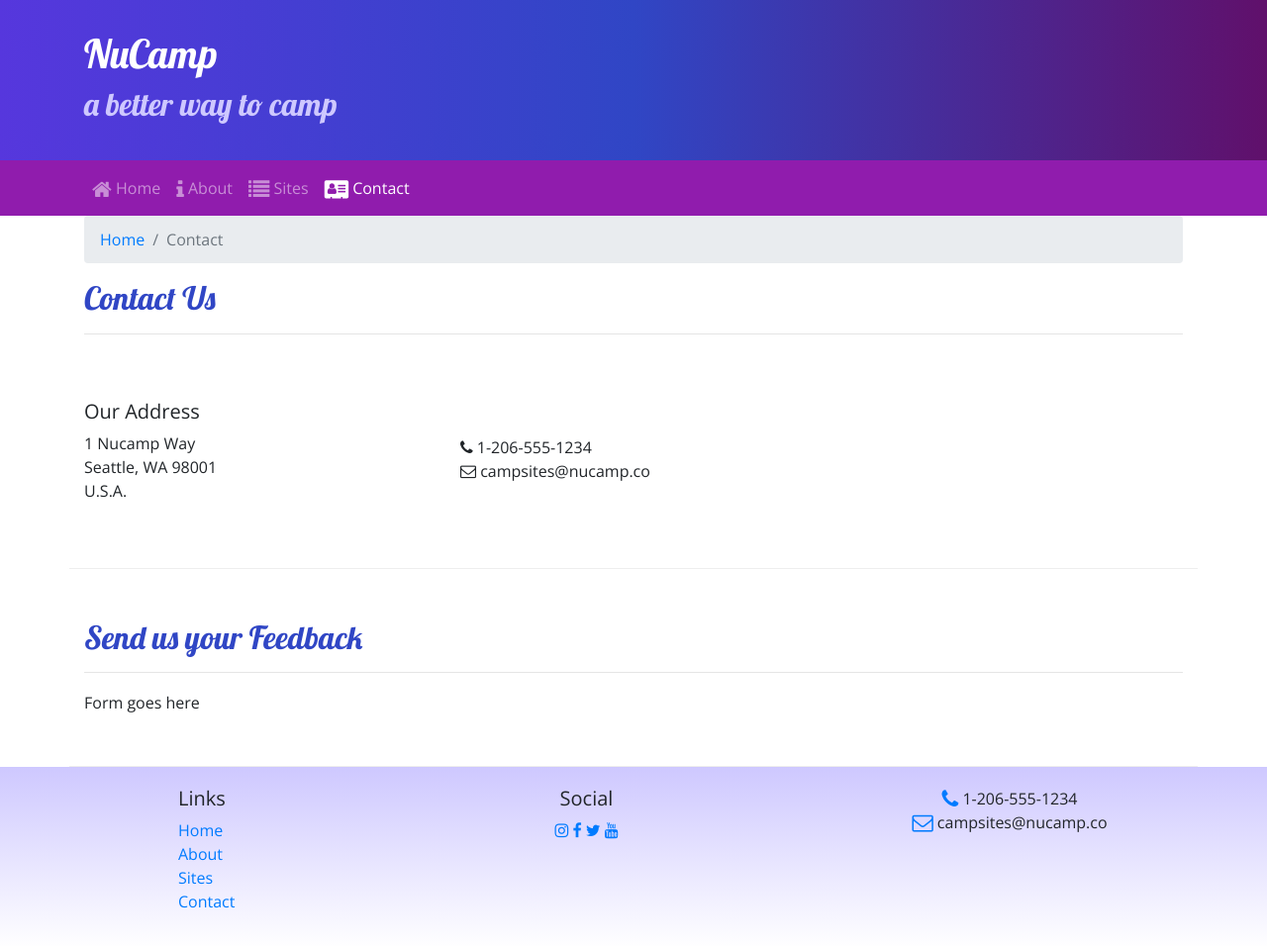
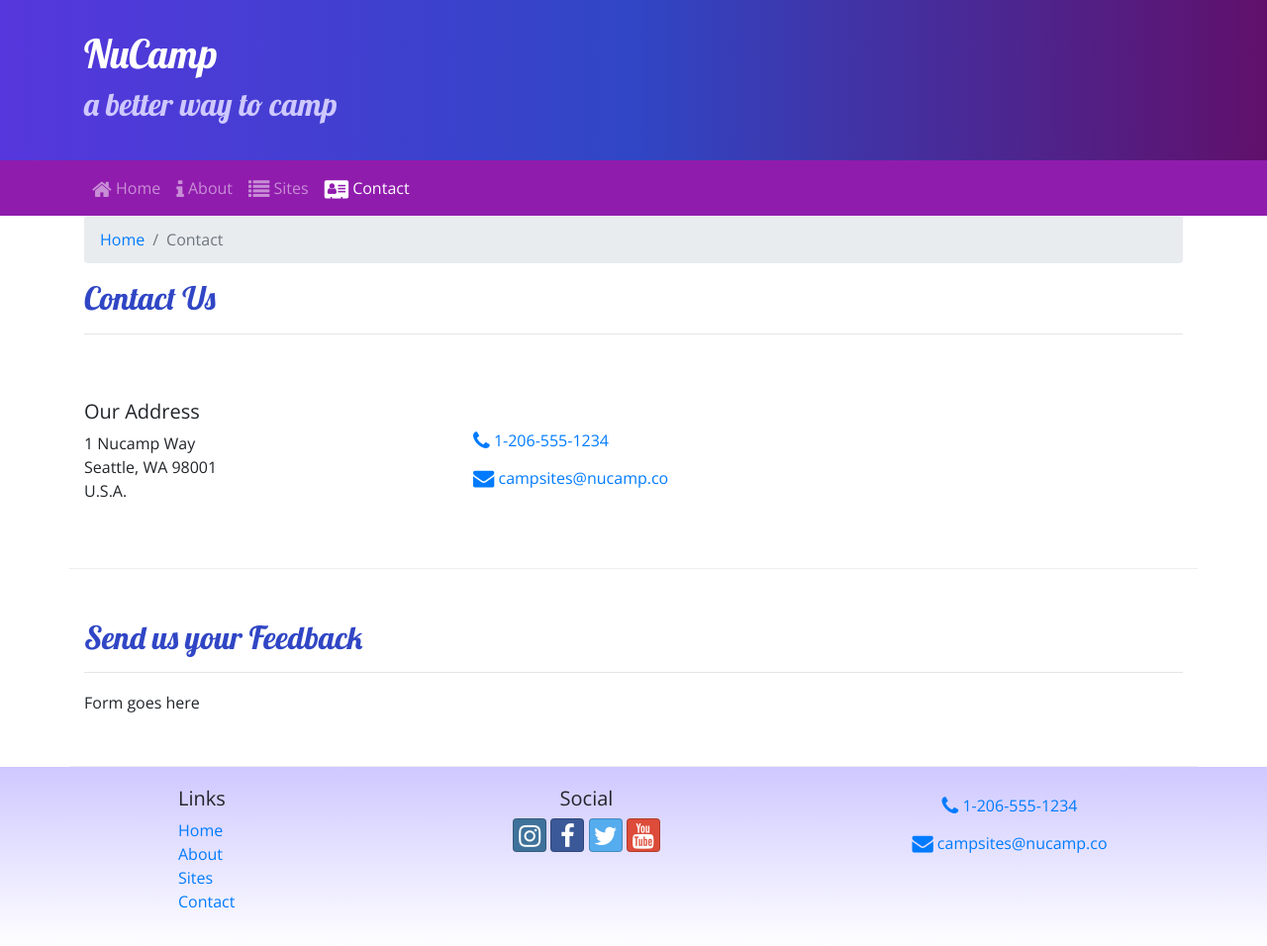
Before and after one commit to dimon7510/nucampsite, a website: page contactus.html in a window 1280 px wide. Shown: the whole page at 99% size. Drawn offline with nearby package versions, Linux system fonts and the light colour scheme.

Commit message:
Social Links

```diff
--- a/aboutus.html
+++ b/aboutus.html
@@ -11,8 +11,9 @@
 
       <!-- Additional CSS must be placed after Bootstrap CSS -->
       <link rel="stylesheet" href="https://fonts.googleapis.com/css?family=Lobster|Open+Sans" />
+      <link rel="stylesheet" href="node_modules/font-awesome/css/font-awesome.min.css" />
+      <link rel="stylesheet" href="node_modules/bootstrap-social/bootstrap-social.css" />
       <link rel="stylesheet" href="css/styles.css" />
-      <link rel="stylesheet" href="node_modules/font-awesome/css/font-awesome.min.css" />
 
       <title>NuCamp: A Better Way To Camp</title>
 </head>
@@ -40,7 +41,7 @@
                     <li class="nav-item"><a class="nav-link" href="index.html"> <i class="fa fa-home fa-lg"></i> Home </a></li>
                     <li class="nav-item active"><a class="nav-link" href="#"> <i class="fa fa-info fa-lg"></i> About </a></li>
                     <li class="nav-item"><a class="nav-link" href="#"> <i class="fa fa-list fa-lg"></i> Sites </a></li>
-                    <li class="nav-item"><a class="nav-link" href="#"><i class="fa fa-address-card fa-lg"></i> Contact </a></li>
+                    <li class="nav-item"><a class="nav-link" href="contactus.html"><i class="fa fa-address-card fa-lg"></i> Contact </a></li>
                 </ul>
             </div>
         </div>
@@ -91,19 +92,19 @@
                         <li><a href="index.html">Home</a></li>
                         <li><a href="#">About</a></li>
                         <li><a href="#">Sites</a></li>
-                        <li><a href="#">Contact</a></li>
+                        <li><a href="contactus.html">Contact</a></li>
                     </ul>
                 </div>
-                <div class="col-6 col-sm-5 text-center">
+                 <div class="col-6 col-sm-5 text-center">
                     <h5>Social</h5>
-                    <a href="http://instagram.com/"> <i class="fa fa-instagram"></i></a>
-                    <a href="http://facebook.com/"><i class="fa fa-facebook"></i></a>
-                    <a href="http://twitter.com/"><i class="fa fa-twitter"></i></a>
-                    <a href="http://youtube.com/"><i class="fa fa-youtube"></i></a>
+                    <a class="btn btn-social-icon btn-instagram" href="http://instagram.com/"><i class="fa fa-instagram"></i></a>
+                    <a class="btn btn-social-icon btn-facebook" href="http://facebook.com/"><i class="fa fa-facebook"></i></a>
+                    <a class="btn btn-social-icon btn-twitter" href="http://twitter.com/"><i class="fa fa-twitter"></i></a>
+                    <a class="btn btn-social-icon btn-google" href="http://youtube.com/"><i class="fa fa-youtube"></i></a>
                 </div>
                 <div class="col-sm-4 text-center">
-                    <i class="fa fa-phone fa-lg text-primary"></i> 1-206-555-1234<br />
-                    <i class="fa fa-envelope fa-lg text-primary"></i> campsites@nucamp.co
+                    <a class="btn btn-link" href="tel:+12065551234"> <i class="fa fa-phone fa-lg text-primary"></i> 1-206-555-1234 </a><br />
+                    <a class="btn btn-link" href="mailto:campsites@nucamp.co"><i class="fa fa-envelope fa-lg text-primary"></i> campsites@nucamp.co </a>
                 </div>
            </div>
         </div>
--- a/contactus.html
+++ b/contactus.html
@@ -12,6 +12,7 @@
     <!-- Additional CSS must be placed after Bootstrap CSS -->
     <link rel="stylesheet" href="node_modules/font-awesome/css/font-awesome.min.css" />
     <link rel="stylesheet" href="https://fonts.googleapis.com/css?family=Lobster|Open+Sans" />
+    <link rel="stylesheet" href="node_modules/bootstrap-social/bootstrap-social.css" />
     <link rel="stylesheet" href="css/styles.css" />
 
     <title>NuCamp: A Better Way To Camp</title>
@@ -68,8 +69,8 @@
                 </address>
             </div>
             <div class="col">
-				<i class="fa fa-phone"></i> 1-206-555-1234<br>
-            	<i class="fa fa-envelope-o"></i> campsites@nucamp.co
+                <a class="btn btn-link" href="tel:+12065551234"> <i class="fa fa-phone fa-lg text-primary"></i> 1-206-555-1234 </a><br />
+                <a class="btn btn-link" href="mailto:campsites@nucamp.co"><i class="fa fa-envelope fa-lg text-primary"></i> campsites@nucamp.co </a>
             </div>
         </div>
 
@@ -99,14 +100,14 @@
                 </div>
                 <div class="col-6 col-sm-5 text-center">
                     <h5>Social</h5>
-                    <a href="http://instagram.com/"><i class="fa fa-instagram"></i></a>
-                    <a href="http://facebook.com/"><i class="fa fa-facebook"></i></a>
-                    <a href="http://twitter.com/"><i class="fa fa-twitter"></i></a>
-                    <a href="http://youtube.com/"><i class="fa fa-youtube"></i></a>
+                    <a class="btn btn-social-icon btn-instagram" href="http://instagram.com/"><i class="fa fa-instagram"></i></a>
+                    <a class="btn btn-social-icon btn-facebook" href="http://facebook.com/"><i class="fa fa-facebook"></i></a>
+                    <a class="btn btn-social-icon btn-twitter" href="http://twitter.com/"><i class="fa fa-twitter"></i></a>
+                    <a class="btn btn-social-icon btn-google" href="http://youtube.com/"><i class="fa fa-youtube"></i></a>
                 </div>
                 <div class="col-sm-4 text-center">
-                    <i class="fa fa-phone fa-lg text-primary"></i> 1-206-555-1234<br />
-                    <i class="fa fa-envelope-o fa-lg text-primary"></i> campsites@nucamp.co
+                    <a class="btn btn-link" href="tel:+12065551234"> <i class="fa fa-phone fa-lg text-primary"></i> 1-206-555-1234 </a><br />
+                    <a class="btn btn-link" href="mailto:campsites@nucamp.co"><i class="fa fa-envelope fa-lg text-primary"></i> campsites@nucamp.co </a>
                 </div>
            </div>
         </div>
--- a/package.json
+++ b/package.json
@@ -15,6 +15,7 @@
   },
   "dependencies": {
     "bootstrap": "^4.5.2",
+    "bootstrap-social": "^5.1.1",
     "font-awesome": "^4.7.0",
     "jquery": "^3.5.1",
     "popper.js": "^1.16.1"
```
Also changed, not shown: index.html (+10 -9 lines), 1 other file.
